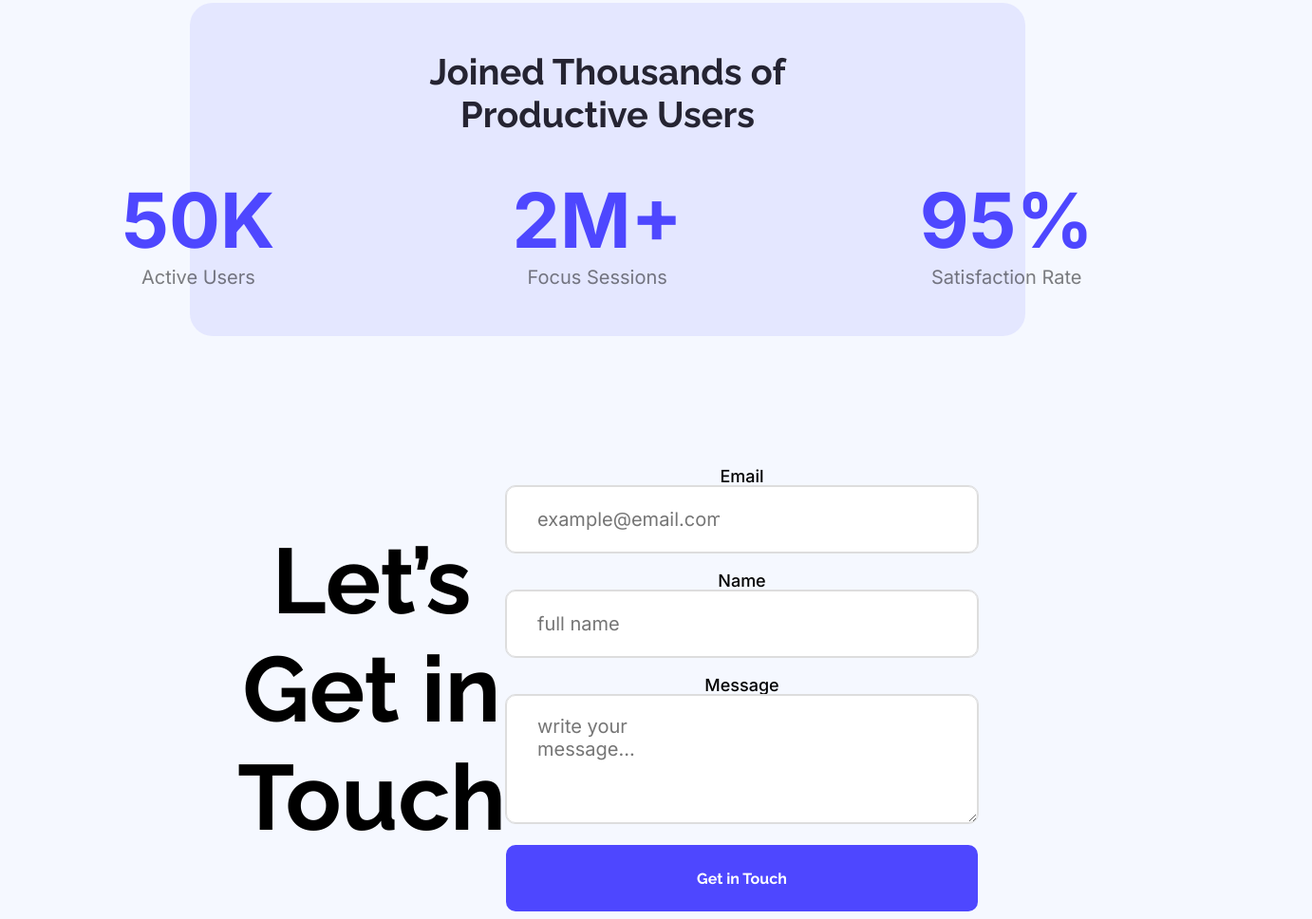
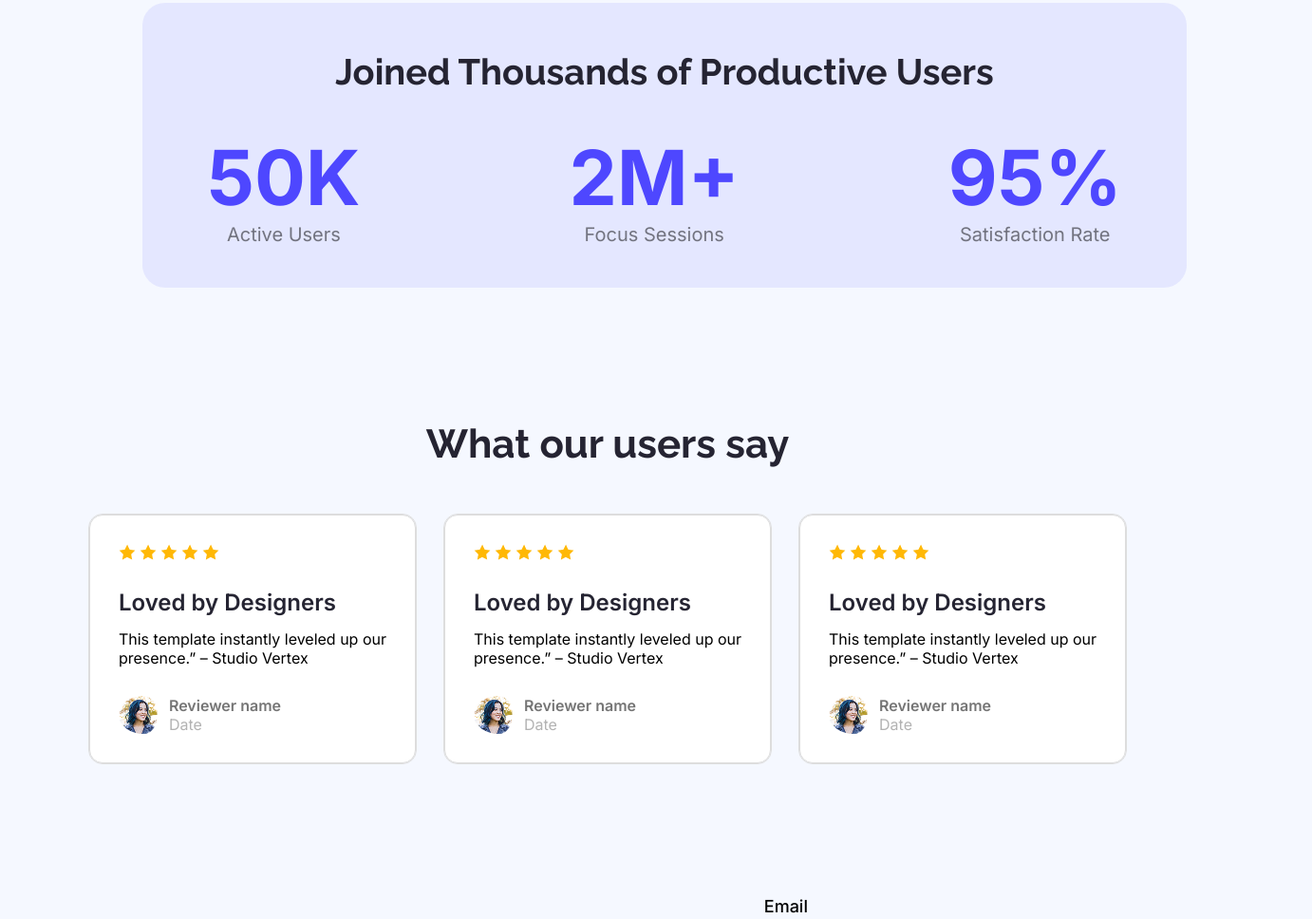
Before and after one commit to rahee8/programming_hero_1, a plain HTML site: page index.html in a window 1280 px wide. Shown: the part 1242-2210 px from the top of the page at 95% size, 1382 px wide, since content can reach past the window. Drawn offline with Linux system fonts and the light colour scheme.

Commit message:
added-review-cchallenge-with-responsiveness

```diff
--- a/index.html
+++ b/index.html
@@ -63,11 +63,70 @@
 				</div>
 			</section>
 
+            <section class="review-section">
+
+				<h3 class="review-section-heading">What our users say</h3>
+                <div class="review-section-container">
+                <div class="review">
+				<div class="icon-star-flex">
+					<img src="Assets/icon-star.png" alt="icon-star" />
+                    <img src="Assets/icon-star.png" alt="icon-star" />
+                    <img src="Assets/icon-star.png" alt="icon-star" />
+                    <img src="Assets/icon-star.png" alt="icon-star" />
+                    <img src="Assets/icon-star.png" alt="icon-star" />
+				</div>
+                <h4 class="review-title">Loved by Designers</h4>
+                <p class="review-subtitle">This template instantly leveled up our<br>presence.” – Studio Vertex</p>
+                <div class="reviewer-details">
+                    <img src="Assets/avatar.png" alt="reviewer-avatar" class="reviewer-avatar">
+                    <p class="reviewer-name-date">
+                        <span class="reviewer-name">Reviewer name</span><br><span class="review-date">Date</span>
+                    </p>
+                </div>
+            </div>
+
+            <div class="review">
+				<div class="icon-star-flex">
+					<img src="Assets/icon-star.png" alt="icon-star" />
+                    <img src="Assets/icon-star.png" alt="icon-star" />
+                    <img src="Assets/icon-star.png" alt="icon-star" />
+                    <img src="Assets/icon-star.png" alt="icon-star" />
+                    <img src="Assets/icon-star.png" alt="icon-star" />
+				</div>
+                <h4 class="review-title">Loved by Designers</h4>
+                <p class="review-subtitle">This template instantly leveled up our<br>presence.” – Studio Vertex</p>
+                <div class="reviewer-details">
+                    <img src="Assets/avatar.png" alt="reviewer-avatar" class="reviewer-avatar">
+                    <p class="reviewer-name-date">
+                        <span class="reviewer-name">Reviewer name</span><br><span class="review-date">Date</span>
+                    </p>
+                </div>
+            </div>
+
+            <div class="review">
+				<div class="icon-star-flex">
+					<img src="Assets/icon-star.png" alt="icon-star" />
+                    <img src="Assets/icon-star.png" alt="icon-star" />
+                    <img src="Assets/icon-star.png" alt="icon-star" />
+                    <img src="Assets/icon-star.png" alt="icon-star" />
+                    <img src="Assets/icon-star.png" alt="icon-star" />
+				</div>
+                <h4 class="review-title">Loved by Designers</h4>
+                <p class="review-subtitle">This template instantly leveled up our<br>presence.” – Studio Vertex</p>
+                <div class="reviewer-details">
+                    <img src="Assets/avatar.png" alt="reviewer-avatar" class="reviewer-avatar">
+                    <p class="reviewer-name-date">
+                        <span class="reviewer-name">Reviewer name</span><br><span class="review-date">Date</span>
+                    </p>
+                </div>
+            </div>
+			</section>
+
 			<section class="touch-section">
 				<h2 class="touch-section-heading">Let’s Get in <br />Touch</h2>
 
-				<form action="#">
-					<label for="email">Email</label><br />
+				<form action="#" class="form">
+					<label for="email">Email</label>
 					<input
 						type="email"
 						id="email"
@@ -75,8 +134,8 @@
 						required
 						placeholder="example@email.com"
 						class="form-internal-gap"
-					/><br />
-					<label for="name">Name</label><br />
+					/>
+					<label for="name">Name</label>
 					<input
 						type="text"
 						id="name"
@@ -84,16 +143,15 @@
 						required
 						placeholder="full name"
 						class="form-internal-gap"
-					/><br />
-					<label for="name">Message</label><br />
+					/>
+					<label for="name">Message</label>
 					<textarea
 						id="message"
 						name="message"
 						required
 						placeholder="write your message..."
-						class="form-internal-gap"
 					></textarea
-					><br />
+					>
 					<button class="get-touch-button">Get in Touch</button>
 				</form>
 			</section>
--- a/style.css
+++ b/style.css
@@ -17,7 +17,6 @@
 	background-color: #f5f8ff;
 	text-align: center;
 }
-
 
 /* 1. Navigation-Bar-Start */
 
@@ -45,6 +44,7 @@ button {
 	color: #fff;
 	border-radius: 10px;
 	font-size: 16px;
+	white-space: nowrap;
 }
 
 /* 2. Banner-Section-Start */
@@ -60,6 +60,7 @@ button {
 	color: #252432;
 	font-size: 65px;
 	margin-bottom: 37px;
+	white-space: nowrap;
 }
 
 /* 3. Action-Section-Start */
@@ -70,6 +71,7 @@ button {
 	align-items: center;
 	margin-bottom: 116px;
 	padding: 0 150px;
+	gap: 200px;
 }
 
 .action-section-title {
@@ -78,6 +80,7 @@ button {
 	color: #252432;
 	font-size: 42px;
 	margin-bottom: 23px;
+	white-space: nowrap;
 }
 
 .action-section-subtitle {
@@ -85,6 +88,7 @@ button {
 	color: #25243280;
 	font-size: 24px;
 	margin-bottom: 23px;
+	white-space: nowrap;
 }
 
 .wc-mini {
@@ -97,17 +101,26 @@ button {
 
 .pro-users-section {
 	background-color: #4e47ff19;
-	padding: 50px 150px;
-	text-align: center;
+	display: flex;
+	flex-direction: column;
+	justify-content: space-between;
+	align-items: center;
+	padding: 50px;
+	/* text-align: center; */
 	border-radius: 24px;
-	margin: 0 200px 137px;
+	margin: 0 150px 140px;
+	height: 200px;
+	max-width: 1440px;
+	min-width: 1000px;
 }
 
 .pro-users-flex {
 	list-style-type: none;
 	display: flex;
-	justify-content: center;
-	gap: 250px;
+	justify-content: space-between;
+	align-items: center;
+	gap: 220px;
+	padding: 0 200px;
 }
 
 .pro-users-heading {
@@ -115,7 +128,8 @@ button {
 	font-size: 38px;
 	font-weight: bold;
 	color: #252432;
-	margin-bottom: 40px;
+	padding-bottom: 40px;
+	white-space: nowrap;
 }
 
 .pro-users-digit {
@@ -131,14 +145,101 @@ button {
 	color: #00000080;
 }
 
+/* Review-Section */
+
+.review-section {
+	margin-bottom: 140px;
+}
+
+.review-section-heading {
+	font-family: "Raleway";
+	font-size: 42px;
+	color: #252432;
+	font-weight: bold;
+	text-align: center;
+	padding-bottom: 50px;
+	white-space: nowrap;
+}
+
+.review-section-container {
+	display: flex;
+	justify-content: center;
+	align-items: center;
+	padding: 0 100px;
+	gap: 30px;
+}
+.review {
+	background-color: #fff;
+	display: flex;
+	flex-direction: column;
+	border-radius: 14px;
+	border: 1px solid #ddd;
+	outline: 1px solid #ddd;
+	width: 320px;
+	height: 200px;
+	text-align: left;
+	padding: 30px;
+	justify-content: space-between;
+}
+
+.icon-star-flex {
+	padding-bottom: 20px;
+}
+
+.review-title {
+	font-family: "Inter";
+	font-size: 24px;
+	font-weight: 600;
+	color: #252432;
+	padding-bottom: 8px;
+	white-space: nowrap;
+}
+
+.review-subtitle {
+	font-family: "Inter";
+	font-size: 16px;
+	font-weight: normal;
+	padding-bottom: 24px;
+	white-space: nowrap;
+}
+
+.reviewer-details {
+	display: flex;
+	flex-direction: row;
+	align-items: center;
+}
+
+.reviewer-avatar {
+	padding-right: 12px;
+	border-radius: 50%;
+}
+
+.reviewer-name {
+	font-family: "Inter";
+	font-size: 16px;
+	font-weight: 600;
+	color: #757575;
+	padding: 2px 0;
+	white-space: nowrap;
+}
+
+.review-date {
+	font-family: "Inter";
+	font-size: 16px;
+	font-weight: normal;
+	color: #b3b3b3;
+	white-space: nowrap;
+}
+
 /* 5. Touch-Section-Start */
 
 .touch-section {
 	display: flex;
 	justify-content: space-between;
 	align-items: center;
-	padding: 0 100px;
-	margin: 0 150px 104px;
+	gap: 100px;
+	padding: 0 50px;
+	margin: 0 150px 105px;
 }
 
 .touch-section-heading {
@@ -146,6 +247,13 @@ button {
 	font-size: 97px;
 	font-weight: bold;
 	color: #000;
+	white-space: nowrap;
+}
+
+.form {
+	text-align: left;
+	display: flex;
+	flex-direction: column;
 }
 
 label {
@@ -153,6 +261,7 @@ label {
 	font-size: 18px;
 	font-weight: 500;
 	color: #000;
+	margin-bottom: 10px;
 }
 
 input,
@@ -168,16 +277,13 @@ textarea {
 	box-sizing: border-box;
 	border: 1px solid #ddd;
 	outline: 1px solid #ddd;
-	margin-bottom: 19px;
+	margin-bottom: 20px;
+	white-space: nowrap;
 }
 
 textarea {
 	width: 497px;
 	height: 135px;
-}
-
-.form-internal-gap {
-	margin-bottom: 19px;
 }
 
 .get-touch-button {
@@ -188,39 +294,41 @@ textarea {
 
 /* 6. Footer-Section-Start */
 
-.footer{
+.footer {
 	text-align: center;
 }
 
-.footer-nav{
+.footer-nav {
 	display: flex;
 	text-align: center;
 	justify-content: center;
 	list-style-type: none;
 	gap: 38px;
 	align-items: center;
-
 }
 
-.logo-footer{
+.logo-footer {
 	font-family: "Inter";
 	font-weight: 900;
 	font-size: 100px;
 	color: #4e47ff;
 	margin-bottom: 8px;
+	white-space: nowrap;
 }
 
-.footer-contact-us{
+.footer-contact-us {
 	font-family: "Raleway";
 	color: #25243280;
 	font-size: 16px;
 	line-height: 1.4;
 	margin-bottom: 20px;
+	white-space: nowrap;
 }
 
-.footer-nav{
+.footer-nav {
 	font-family: "Raleway";
 	color: #25243280;
 	font-size: 18px;
 	padding-bottom: 100px;
+	white-space: nowrap;
 }
```
